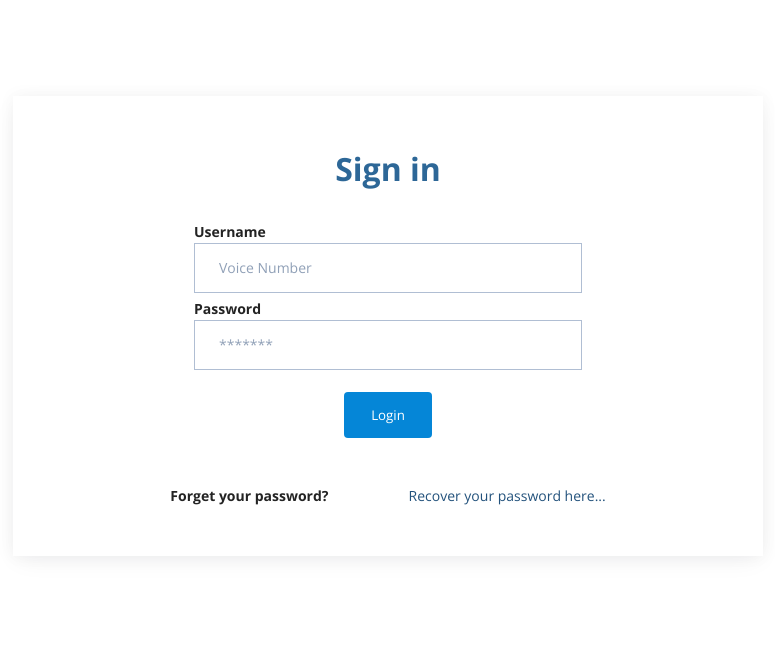
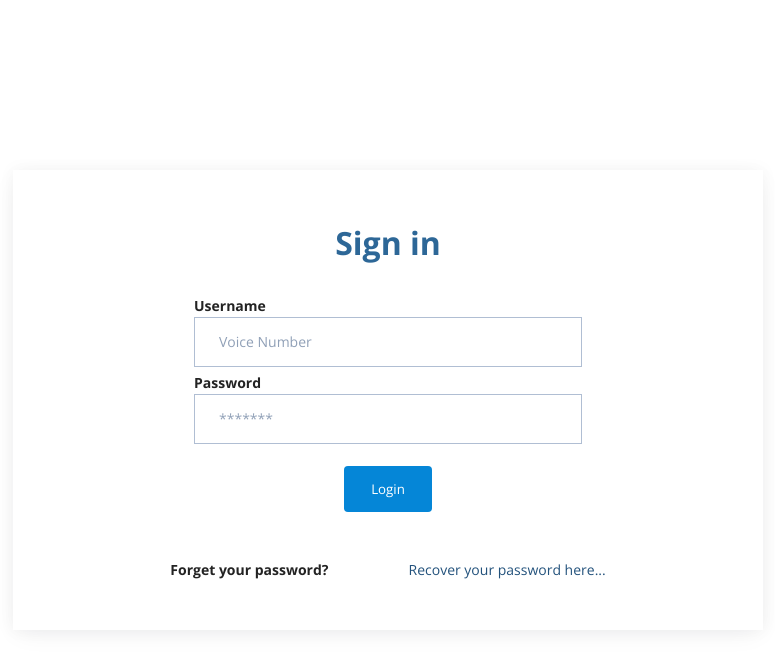
Before and after one commit to Akpatre-David/cyber-voice, a React (Create React App) app: page / in a window 1280 px wide. Shown: the top 670 px of the page, without its empty margins (252-1027 px from the left). Built offline with nearby package versions, Linux system fonts and the light colour scheme.

Commit message:
fixed the login page

```diff
--- a/src/components/login/login.module.css
+++ b/src/components/login/login.module.css
@@ -2,7 +2,9 @@
   display: flex;
   justify-content: center;
   align-items: center;
-  margin-top: 6rem;
+  margin: auto;
+  height: 100%;
+  /* margin-top: 6rem; */
 }
 
 .sign {
--- a/src/components/login/login.tsx
+++ b/src/components/login/login.tsx
@@ -7,7 +7,7 @@ import Button from "../../customs/button/button";
 import { Link, useNavigate } from "react-router-dom";
 import { useMutation } from "@tanstack/react-query";
 import { LoginCall, LoginPayload } from "../../requests";
-import { loginValidation } from "../../Validation/login";
+import { loginValidation } from "../../validation/login";
 
 const Login = () => {
   const navigate = useNavigate();
```
